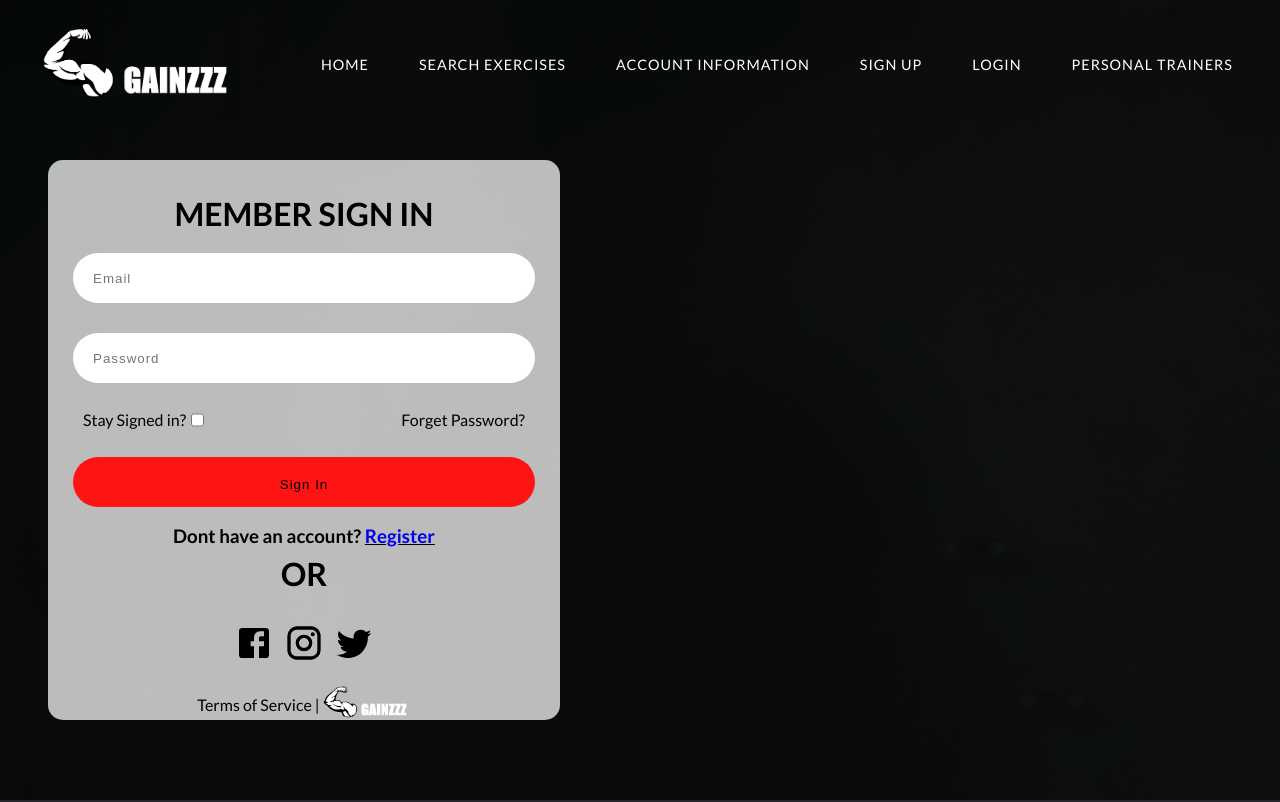
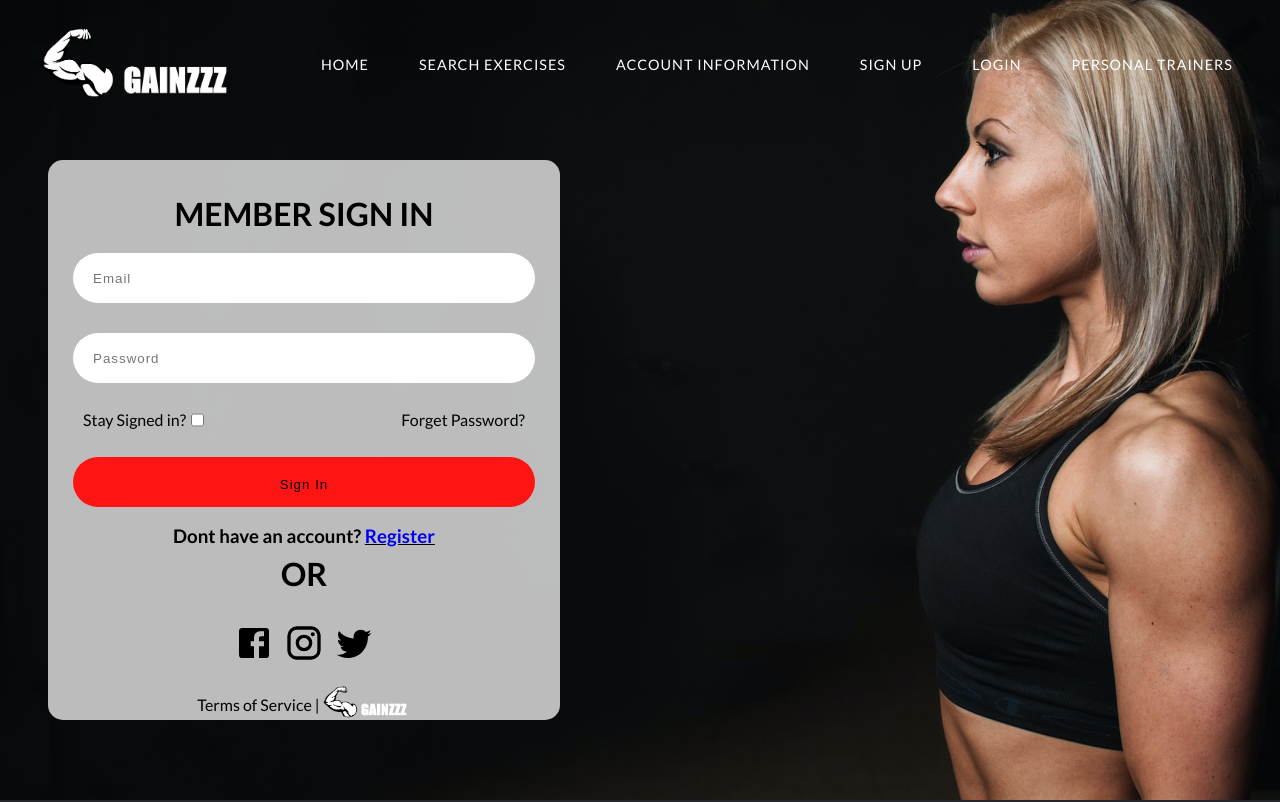
Before and after one commit to jasonian5000/GAINZZZ, a React (Create React App) app in the folder client/: page /login_page in a window 1280 px wide. Shown: the top 802 px of the page. Built offline with nearby package versions, Linux system fonts and the light colour scheme.

Commit message:
minus unused

```diff
--- a/client/src/Components/Account Info/AccountInformation.jsx
+++ b/client/src/Components/Account Info/AccountInformation.jsx
@@ -8,7 +8,6 @@ import {
     setFavWorkouts
 } from '../../actions/accountInformation'
 import '../../css/accountInformation.css'
-import {Card} from "@mui/material"
 import { Box, Stack } from '@mui/system'
 
 const AccountInformation = () => {
--- a/client/src/Components/Account Info/FavoritesCard.jsx
+++ b/client/src/Components/Account Info/FavoritesCard.jsx
@@ -1,6 +1,5 @@
-import React, { useEffect } from 'react'
-import { useDispatch, useSelector } from 'react-redux'
-import { Card, Typography } from '@mui/material'
+import React from 'react'
+import { Typography } from '@mui/material'
 
 const UserAccountInformation = (props) => {
   return (
--- a/client/src/Components/Exercises/BodyPartCard.jsx
+++ b/client/src/Components/Exercises/BodyPartCard.jsx
@@ -1,7 +1,7 @@
 import React from 'react'
 import { Stack, Typography } from '@mui/material'
 import '../../css/bodyPartCard.css'
-import { useDispatch, useSelector } from 'react-redux';
+import { useDispatch} from 'react-redux';
 import { searchExercises } from '../../actions/searchExercises_client';
 import { resetPages } from '../../actions/pageAction';
 
--- a/client/src/Components/Exercises/ExerciseDetails.jsx
+++ b/client/src/Components/Exercises/ExerciseDetails.jsx
@@ -1,7 +1,6 @@
 import { Box, Pagination, Stack } from "@mui/material";
 import React from "react";
 import HorizontalScrollBar from "./HorizontalScrollBar";
-import { useState } from "react";
 import "../../css/exerciseDetail.css";
 import SearchBar from "./SearchBar";
 import ExerciseCard from "./ExerciseCard";
--- a/client/src/css/loginPage.css
+++ b/client/src/css/loginPage.css
@@ -4,6 +4,8 @@
     height: 100vh;
     background: url('../assets/workoutLady3.jpg');
     width: 100%;
+    background-size: cover;
+    background-repeat: no-repeat;
 }
 .form-container{
     margin-top: 20vh;
```
